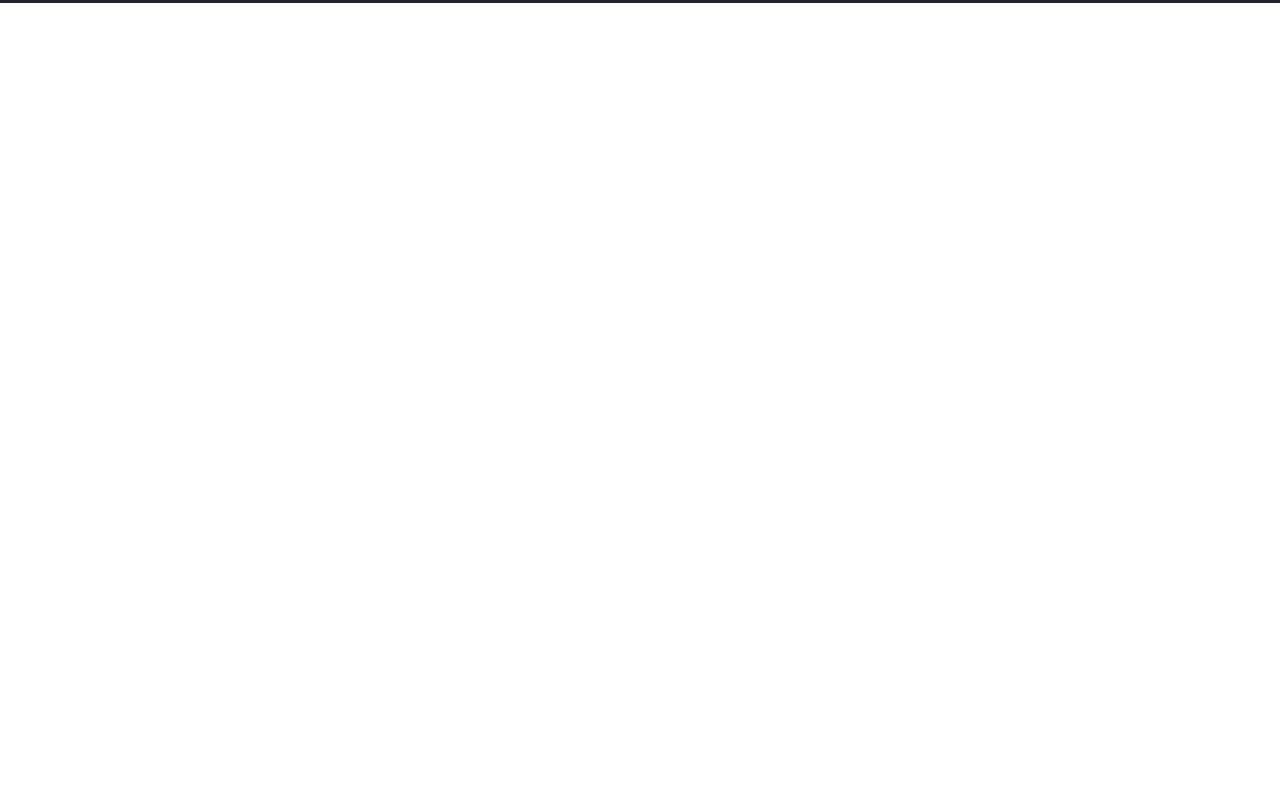
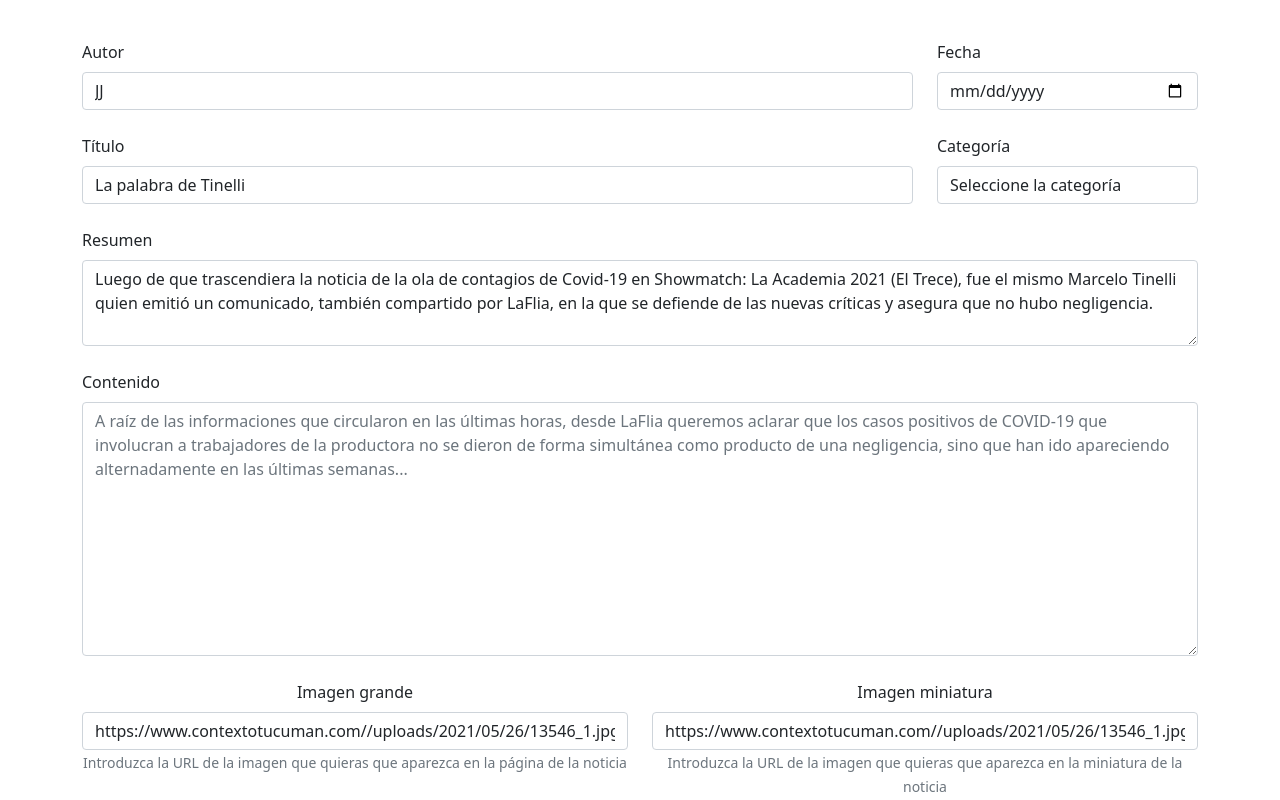
Before and after one commit to emilioh93/rollingnew.github.io, a React (Create React App) app: page /login/admin/noticias/editar/1 in a window 1280 px wide. Shown: the part 320-1120 px from the top of the page. Before the commit the page ends 800 px from the top, so only its background shows below. Built offline with nearby package versions, Linux system fonts and the light colour scheme; data requests are answered from the project's data file.

Commit message:
se agregó la lógica para editar noticias

```diff
--- a/db.json
+++ b/db.json
@@ -1,15 +1,14 @@
 {
   "noticias": [
     {
-      "id": 1,
-      "autor": "Armando Paredes",
-      "fecha": "26/5/2021",
+      "autor": "JJ",
+      "fecha": "0222-02-22",
       "titulo": "La palabra de Tinelli",
-      "categoria": "Espectáculos",
+      "categoria": "Seleccione la categoría",
       "resumen": "Luego de que trascendiera la noticia de la ola de contagios de Covid-19 en Showmatch: La Academia 2021 (El Trece), fue el mismo Marcelo Tinelli quien emitió un comunicado, también compartido por LaFlia, en la que se defiende de las nuevas críticas y asegura que no hubo negligencia.",
-      "contenido": "A raíz de las informaciones que circularon en las últimas horas, desde LaFlia queremos aclarar que los casos positivos de COVID-19 que involucran a trabajadores de la productora no se dieron de forma simultánea como producto de una negligencia, sino que han ido apareciendo alternadamente en las últimas semanas, incluso desde antes de que ShowMatch saliera al aire, y en cada caso hemos aplicado los protocolos de aislamiento recomendados, explicó Marcelo Tinelli a través de su cuenta oficial de Twitter.",
       "imgGrande": "https://www.contextotucuman.com//uploads/2021/05/26/13546_1.jpg",
-      "imgChica": "https://www.contextotucuman.com//uploads/2021/05/26/13546_1.jpg"
+      "imgChica": "https://www.contextotucuman.com//uploads/2021/05/26/13546_1.jpg",
+      "id": 1
     },
     {
       "id": 2,
@@ -32,17 +31,6 @@
       "contenido": "Desde que el presidente Alberto Fernández postuló por radio al país para organizar en soledad la Copa América, se sumaron voces en favor y en contra.El propio frente de gobierno no tiene bien en claro si quiere mostrarle al continente que puede albergar al torneo de selecciones más antiguo del mundo. La voluntad política de algunos sectores se choca contra la situación epidemiológica, que convenció al propio Fernández a confinar por nueve días a la mayoría de los argentinos.",
       "imgGrande": "https://www.contextotucuman.com//uploads/2021/05/26/73297_AA_AA_aa_copa.jpg",
       "imgChica": "https://www.contextotucuman.com//uploads/2021/05/26/73297_AA_AA_aa_copa.jpg"
-    },
-    {
-      "autor": "test",
-      "fecha": "4222-02-24",
-      "titulo": "test",
-      "categoria": "Actualidad",
-      "resumen": "test",
-      "contenido": "test",
-      "imgGrande": "http://localhost:3000/login/admin/noticias/nueva",
-      "imgChica": "http://localhost:3000/login/admin/noticias/nueva",
-      "id": 4
     },
     {
       "autor": "prueba",
@@ -87,6 +75,39 @@
       "imgGrande": "http://localhost:3000/login/admin/noticias/nueva",
       "imgChica": "http://localhost:3000/login/admin/noticias/nueva",
       "id": 8
+    },
+    {
+      "autor": "test",
+      "fecha": "2222-02-22",
+      "titulo": "test",
+      "categoria": "Actualidad",
+      "resumen": "test",
+      "contenido": "test",
+      "imgGrande": "http://localhost:3000/login/admin/noticias/nueva",
+      "imgChica": "http://localhost:3000/login/admin/noticias/nueva",
+      "id": 9
+    },
+    {
+      "autor": "jj",
+      "fecha": "0002-02-22",
+      "titulo": "jj",
+      "categoria": "Actualidad",
+      "resumen": "jj",
+      "contenido": "jj",
+      "imgGrande": "http://localhost:3000/login/admin/noticias/nueva",
+      "imgChica": "http://localhost:3000/login/admin/noticias/nueva",
+      "id": 11
+    },
+    {
+      "autor": "pp",
+      "fecha": "0002-02-22",
+      "titulo": "pp",
+      "categoria": "Actualidad",
+      "resumen": "p",
+      "contenido": "p",
+      "imgGrande": "http://localhost:3000/login/admin/noticias/nueva",
+      "imgChica": "http://localhost:3000/login/admin/noticias/nueva",
+      "id": 12
     }
   ]
 }
--- a/src/App.js
+++ b/src/App.js
@@ -17,14 +17,14 @@
 import Login from "./components/Login";
 import Error404 from "./components/Error404";
 import DetalleNoticia from "./components/DetalleNoticia";
-import {useState, useEffect} from 'react';
-
+import { useState, useEffect } from "react";
+import EditarNoticias from "./components/EditarNoticias";
 
 function App() {
   const URL = process.env.REACT_APP_API_URL;
   const [noticias, setNoticias] = useState([]);
 
-  const consultarAPI = async()=>{
+  const consultarAPI = async () => {
     try {
       const respuesta = await fetch(URL);
       console.log(respuesta);
@@ -33,15 +33,15 @@
         const datos = await respuesta.json();
         setNoticias(datos);
       } else {
+      }
+    } catch (error) {
+      console.log(error);
+    }
+  };
 
-      }
-
-    } catch (error) {
-    console.log(error);
-
-    }
-  }
-
+  useEffect(()=>{
+    consultarAPI();
+  },[]);
 
   return (
     <Router>
@@ -82,7 +82,7 @@
         <Route exact path="/noticias">
           <DetalleNoticia></DetalleNoticia>
         </Route>
-        <Route exact path='/login'>
+        <Route exact path="/login">
           <Login></Login>
         </Route>
         <Route exact path="#">
@@ -93,8 +93,11 @@
         <Route exact path="/login/admin">
           <Admin version="1.0"></Admin>
         </Route>
-        <Route exact path="/login/admin/noticias/">
-          <AdminNoticias noticias={noticias} consultarAPI={consultarAPI}></AdminNoticias>
+        <Route exact path="/login/admin/noticias">
+          <AdminNoticias
+            consultarAPI={consultarAPI}
+            noticias={noticias}
+          ></AdminNoticias>
         </Route>
         <Route exact path="/login/admin/noticias/nueva">
           <FormNoticias consultarAPI={consultarAPI}></FormNoticias>
@@ -104,7 +107,10 @@
         </Route>
         <Route exact path="/login/admin/categorias/nueva">
           <FormCategorias consultarAPI={consultarAPI}></FormCategorias>
-         </Route>
+        </Route>
+        <Route exact path="/login/admin/noticias/editar/:id">
+          <EditarNoticias consultarAPI={consultarAPI}></EditarNoticias>
+        </Route>
         {/* fin del path */}
 
         <Route exact path="/suscripcion">
--- /dev/null
+++ b/src/components/EditarNoticias.js
@@ -0,0 +1,230 @@
+import React, { useState, useEffect, useRef } from "react";
+import { Container, Form, Button, Alert } from "react-bootstrap";
+import { Link, useParams, withRouter } from "react-router-dom";
+import { FontAwesomeIcon } from "@fortawesome/react-fontawesome";
+import { faArrowLeft } from "@fortawesome/free-solid-svg-icons";
+import Swal from "sweetalert2";
+import { campoRequerido, rangoValor } from "./common/helpers";
+
+const EditarNoticias = (props) => {
+  const [noticia, setNoticia] = useState({});
+  const { id } = useParams();
+  const autorRef = useRef("");
+  const fechaRef = useRef("");
+  const tituloRef = useRef("");
+  const categoriaRef = useRef("");
+  const resumenRef = useRef("");
+  const contenidoRef = useRef("");
+  const imgGrandeRef = useRef("");
+  const imgChicaRef = useRef("");
+  const [error, setError] = useState(false);
+  // Traer variable de entorno
+  const URL = process.env.REACT_APP_API_URL;
+  console.log("🚀 ~ file: FormNoticias.js ~ line 20 ~ FormNoticias ~ URL", URL);
+
+  useEffect(() => {
+    consultarNoticia();
+  }, []);
+
+  const consultarNoticia = async () => {
+    try {
+      const respuesta = await fetch(URL + "/" + id);
+      console.log(respuesta);
+      if (respuesta.status === 200) {
+        const noticiaEncontrada = await respuesta.json();
+        setNoticia(noticiaEncontrada);
+      }
+    } catch (error) {
+      console.log(error);
+      // Mostrar cartel al usuario
+    }
+  };
+
+  const handleSubmit = async (e) => {
+    e.preventDefault(); // Validar datos
+    if (
+      campoRequerido(autorRef.current.value) &&
+      campoRequerido(fechaRef.current.value) &&
+      campoRequerido(tituloRef.current.value) &&
+      campoRequerido(categoriaRef.current.value) &&
+      campoRequerido(resumenRef.current.value) &&
+      campoRequerido(contenidoRef.current.value) &&
+      campoRequerido(imgGrandeRef.current.value) &&
+      campoRequerido(imgChicaRef.current.value)
+      // rangoValor(parseInt(precioProductoRef.current.value)) &&
+      // campoRequerido(_categoria)
+    ) {
+      // Ocultar cartel de error
+      setError(false);
+      // Si está bien, envío request a API
+      try {
+        const noticiaModificada = {
+          autor: autorRef.current.value,
+          fecha: fechaRef.current.value,
+          titulo: tituloRef.current.value,
+          categoria: categoriaRef.current.value,
+          resumen: resumenRef.current.value,
+          imgGrande: imgGrandeRef.current.value,
+          imgChica: imgChicaRef.current.value,
+        };
+        // Realizar request
+        const respuesta = await fetch(`${URL}/${noticia.id}`, {
+          method: "PUT",
+          headers: { "Content-Type": "application/json" },
+          body: JSON.stringify(noticiaModificada),
+        });
+        if (respuesta.status === 200) {
+          Swal.fire(
+            "Noticia editado",
+            "La noticia fue modificada correctamente",
+            "success"
+          );
+          // Actualizar datos
+          props.consultarAPI();
+          // Quiero redireccionar a otra ruta del sistema de rutas
+          props.history.push("/noticias");
+        }
+        console.log(respuesta);
+      } catch (error) {
+        console.log(error);
+        // Mostrar cartel al usuario de que algo falló
+      }
+    } else {
+      // Si está mal, pido al usuario que revise los datos
+      setError(true);
+    }
+  };
+
+  return (
+    <Container className="my-5">
+      <Link exact={true} to="/login/admin/noticias" className="nav-link">
+        <FontAwesomeIcon icon={faArrowLeft} className="me-2"></FontAwesomeIcon>
+        Volver al administrador
+      </Link>
+      <Form onSubmit={handleSubmit}>
+        <h3 className="my-5 text-center">Agregar Noticia</h3>
+        <p>
+          Complete todos los campos del siguiente formulario para agregar una
+          noticia.
+        </p>
+        <br />
+        <div className="row">
+          <div className="col-md-9 col-sm-12">
+            <Form.Group>
+              <Form.Label>Autor</Form.Label>
+              <Form.Control
+                type="text"
+                placeholder="Armando Paredes"
+                defaultValue={noticia.autor}
+                ref={autorRef}
+              ></Form.Control>
+            </Form.Group>
+          </div>
+          <div className="col-md-3 col-sm-12">
+            <Form.Group>
+              <Form.Label>Fecha</Form.Label>
+              <Form.Control
+                type="date"
+                // defaultValue={fecha.autor}
+                ref={fechaRef}
+              ></Form.Control>
+            </Form.Group>
+          </div>
+        </div>
+        <div className="row mt-4">
+          <div className="col-md-9 col-sm-12">
+            <Form.Group>
+              <Form.Label>Título</Form.Label>
+              <Form.Control
+                type="text"
+                placeholder="La palabra de Marcelo Tinelli luego de que..."
+                defaultValue={noticia.titulo}
+                ref={tituloRef}
+              ></Form.Control>
+            </Form.Group>
+          </div>
+          <div className="col-md-3 col-sm-12">
+            <Form.Group controlId="exampleForm.ControlSelect1">
+              <Form.Label>Categoría</Form.Label>
+              <Form.Control
+                as="select"
+                defaultValue={noticia.categoria}
+                ref={categoriaRef}
+              >
+                <option selected="true" disabled="disabled">
+                  Seleccione la categoría
+                </option>
+                <option>Actualidad</option>
+                <option>Espectáculos</option>
+                <option>Tecnología</option>
+                <option>Deportes</option>
+                <option>Economía</option>
+                <option>Salud</option>
+                <option>Política</option>
+                <option>Fotografía</option>
+              </Form.Control>
+            </Form.Group>
+          </div>
+        </div>
+        <Form.Group className="mt-4">
+          <Form.Label>Resumen</Form.Label>
+          <Form.Control
+            as="textarea"
+            rows={3}
+            placeholder="Luego de que trascendiera la noticia de la ola de contagios de Covid-19 en Showmatch: La Academia 2021 (El Trece), fue el mismo Marcelo Tinelli quien emitió..."
+            defaultValue={noticia.resumen}
+            ref={resumenRef}
+          />
+        </Form.Group>
+        <Form.Group className="mt-4">
+          <Form.Label>Contenido</Form.Label>
+          <Form.Control
+            as="textarea"
+            rows={10}
+            placeholder="A raíz de las informaciones que circularon en las últimas horas, desde LaFlia queremos aclarar que los casos positivos de COVID-19 que involucran a trabajadores de la productora no se dieron de forma simultánea como producto de una negligencia, sino que han ido apareciendo alternadamente en las últimas semanas..."
+            defaultValue={noticia.contenido}
+            ref={contenidoRef}
+          />
+        </Form.Group>
+        <Form.Group className="mt-4 row">
+          <div className="col-md-6 col-sm-12 text-center">
+            <Form.Label>Imagen grande</Form.Label>
+            <Form.Control
+              type="url"
+              placeholder="https://www.contextotucuman.com//uploads/2021/05/26/13546_1.jpg"
+              defaultValue={noticia.imgGrande}
+              ref={imgGrandeRef}
+            />
+            <Form.Text className="text-muted">
+              Introduzca la URL de la imagen que quieras que aparezca en la
+              página de la noticia
+            </Form.Text>
+          </div>
+          <div className="col-md-6 col-sm-12 text-center">
+            <Form.Label className="mtSM">Imagen miniatura</Form.Label>
+            <Form.Control
+              type="url"
+              placeholder="https://www.contextotucuman.com//uploads/2021/05/26/13546_1.jpg"
+              defaultValue={noticia.imgChica}
+              ref={imgChicaRef}
+            />
+            <Form.Text className="text-muted">
+              Introduzca la URL de la imagen que quieras que aparezca en la
+              miniatura de la noticia
+            </Form.Text>
+          </div>
+        </Form.Group>
+        <Button type="submit" className="mt-5 w-100" size="lg" block>
+          Agregar noticia
+        </Button>
+        {error === true ? (
+          <Alert variant="danger" className="my-5">
+            Faltan cargar datos obligatorios
+          </Alert>
+        ) : null}
+      </Form>
+    </Container>
+  );
+};
+
+export default withRouter(EditarNoticias);
--- /dev/null
+++ b/src/components/common/helpers.js
@@ -0,0 +1,19 @@
+// Agregar las validaciones
+
+const campoRequerido = (valor) => {
+    if (valor.trim() === "") {
+      return false;
+    } else {
+      return true;
+    }
+  };
+
+  const rangoValor = (valor) => {
+    if (valor > 0 && valor < 5000) {
+      return true;
+    } else {
+      return false;
+    }
+  };
+
+  export {campoRequerido, rangoValor};
```
Also changed, not shown: src/components/ItemNoticia.js (+3 -10 lines), 1 other file (tests, documents, lock files or other folders).
